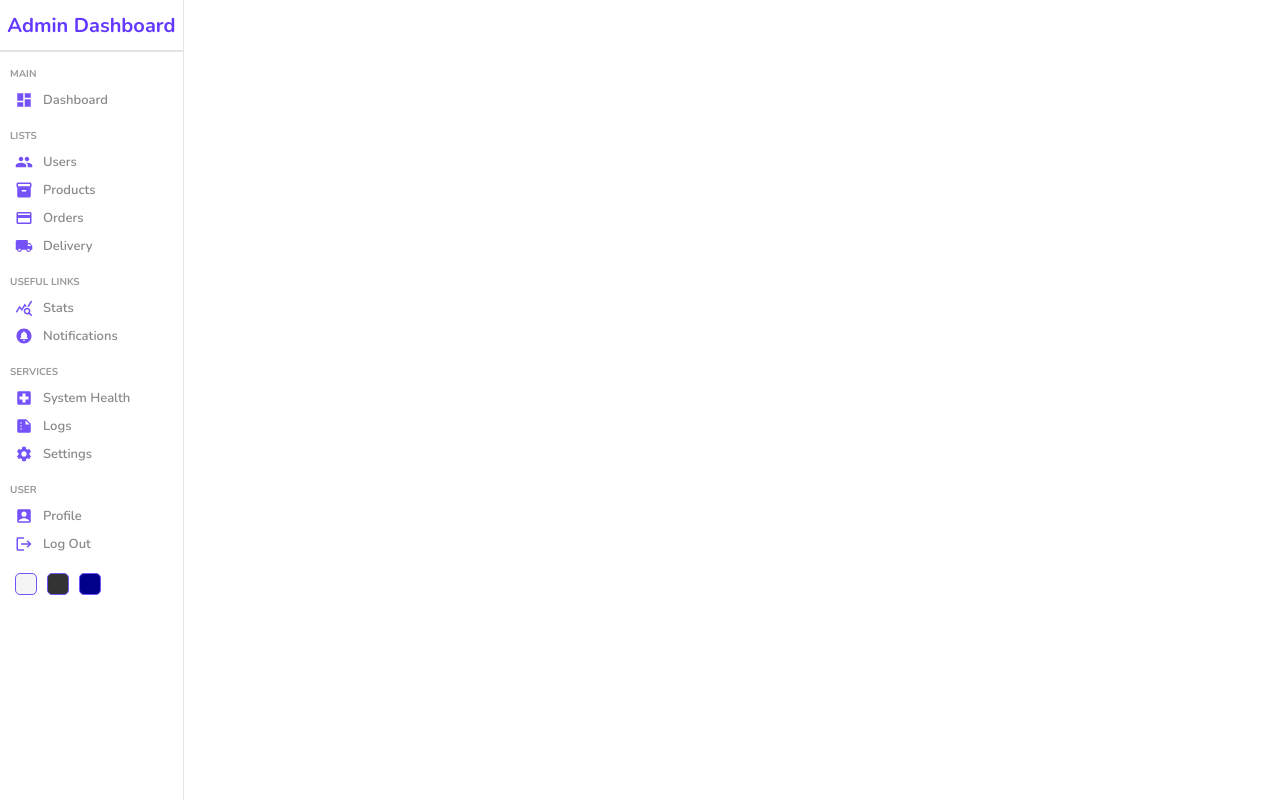
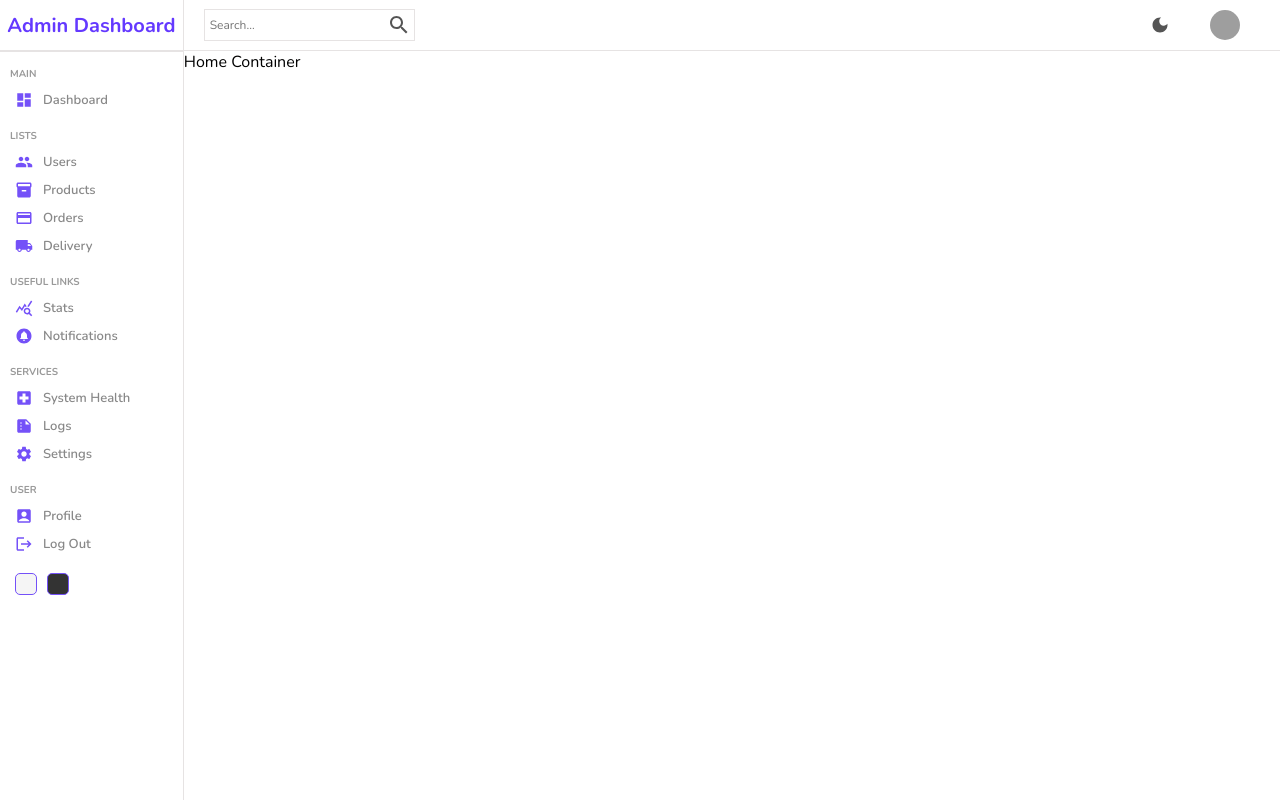
Before and after one commit to i-blackburn/admin-dashboard, a React (Create React App) app: page / in a window 1280 px wide. Built offline with nearby package versions, Linux system fonts and the light colour scheme; grey boxes are pictures that could not be loaded.

Commit message:
Style navbar component

```diff
--- a/src/components/navbar/Navbar.jsx
+++ b/src/components/navbar/Navbar.jsx
@@ -1,7 +1,30 @@
 import './navbar.scss';
+import SearchIcon from '@mui/icons-material/Search';
+import DarkModeIcon from '@mui/icons-material/DarkMode';
 
 const Navbar = () => {
-	return <div className="navbar">Navbar</div>;
+	return (
+		<div className="navbar">
+			<div className="wrapper">
+				<div className="search">
+					<input type="text" placeholder="Search..." />
+					<SearchIcon />
+				</div>
+				<div className="items">
+					<div className="item">
+						<DarkModeIcon className="icon" />
+					</div>
+					<div className="item">
+						<img
+							src="https://images.pexels.com/photos/941693/pexels-photo-941693.jpeg?auto=compress&cs=tinysrgb&dpr=2&w=500"
+							alt=""
+							className="avatar"
+						/>
+					</div>
+				</div>
+			</div>
+		</div>
+	);
 };
 
 export default Navbar;
--- a/src/components/navbar/navbar.scss
+++ b/src/components/navbar/navbar.scss
@@ -0,0 +1,55 @@
+.navbar {
+  height: 50px;
+  border-bottom: 0.5px solid rgb(230, 227, 227);
+  display: flex;
+  align-items: center;
+  font-size: 14px;
+  color: #555;
+
+  .wrapper {
+    width: 100%;
+    padding: 20px;
+    display: flex;
+    align-items: center;
+    justify-content: space-between;
+
+    .search {
+      display: flex;
+      align-items: center;
+      border: 0.5px solid rgb(230, 227, 227);
+      padding: 3px;
+
+      input {
+        border: none;
+        outline: none;
+        background-color: transparent;
+
+        &::placeholder {
+          font-size: 12px;
+        }
+      }
+
+    }
+
+    .items {
+      display: flex;
+      align-items: center;
+
+      .item {
+        display: flex;
+        align-items: center;
+        margin: 20px;
+
+        .icon {
+          font-size: 20px;
+        }
+
+        .avatar {
+          width: 30px;
+          height: 30px;
+          border-radius: 50%;
+        }
+      }
+    }
+  }
+}
--- a/src/components/sidebar/Sidebar.jsx
+++ b/src/components/sidebar/Sidebar.jsx
@@ -79,7 +79,6 @@
 			<div className="bottom">
 				<div className="colour-option"></div>
 				<div className="colour-option"></div>
-				<div className="colour-option"></div>
 			</div>
 		</div>
 	);
--- a/src/components/sidebar/sidebar.scss
+++ b/src/components/sidebar/sidebar.scss
@@ -83,10 +83,6 @@
       &:nth-child(2) {
         background-color: #333;
       }
-
-      &:nth-child(3) {
-        background-color: darkblue;
-      }
     }
   }
 }
--- a/src/pages/home/Home.jsx
+++ b/src/pages/home/Home.jsx
@@ -1,3 +1,4 @@
+import Navbar from '../../components/navbar/Navbar';
 import Sidebar from '../../components/sidebar/Sidebar';
 import './home.scss';
 
@@ -5,7 +6,10 @@
 	return (
 		<div className="home">
 			<Sidebar />
-			<div className="home-container"></div>
+			<div className="home-container">
+				<Navbar />
+				Home Container
+			</div>
 		</div>
 	);
 };
```
